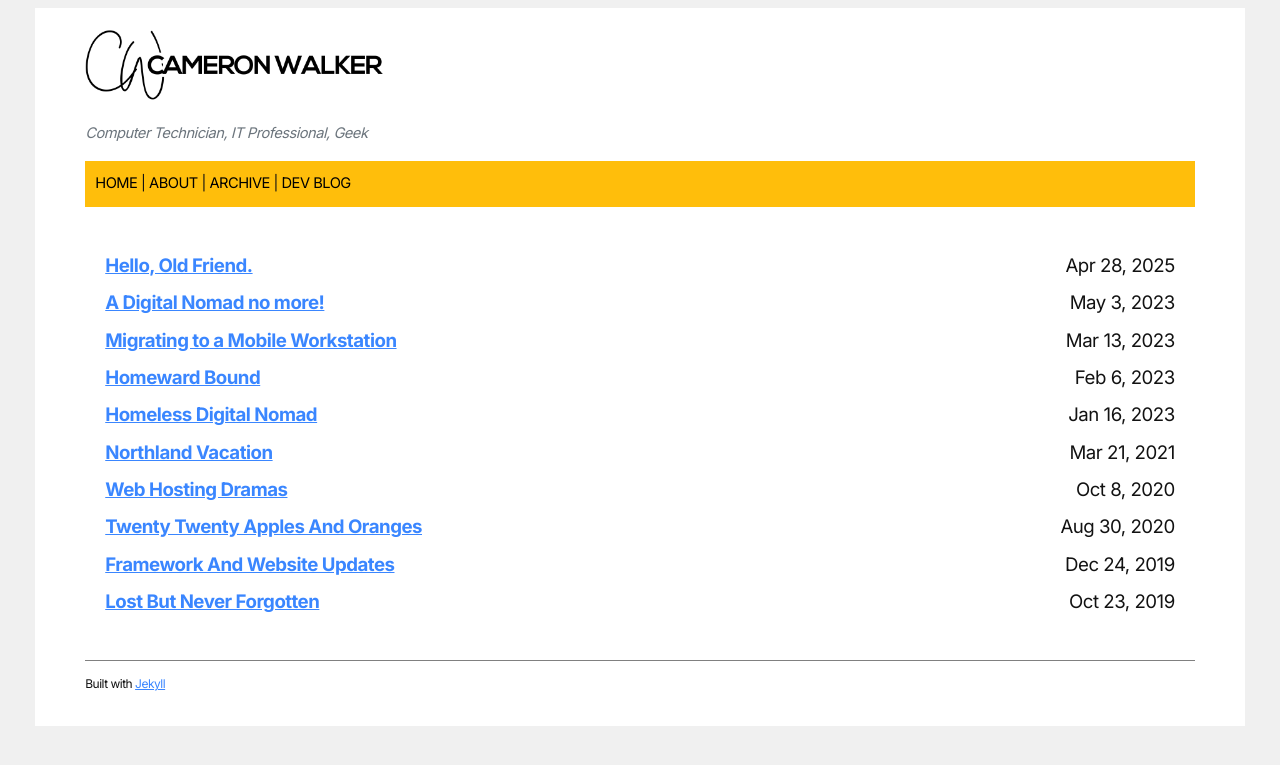
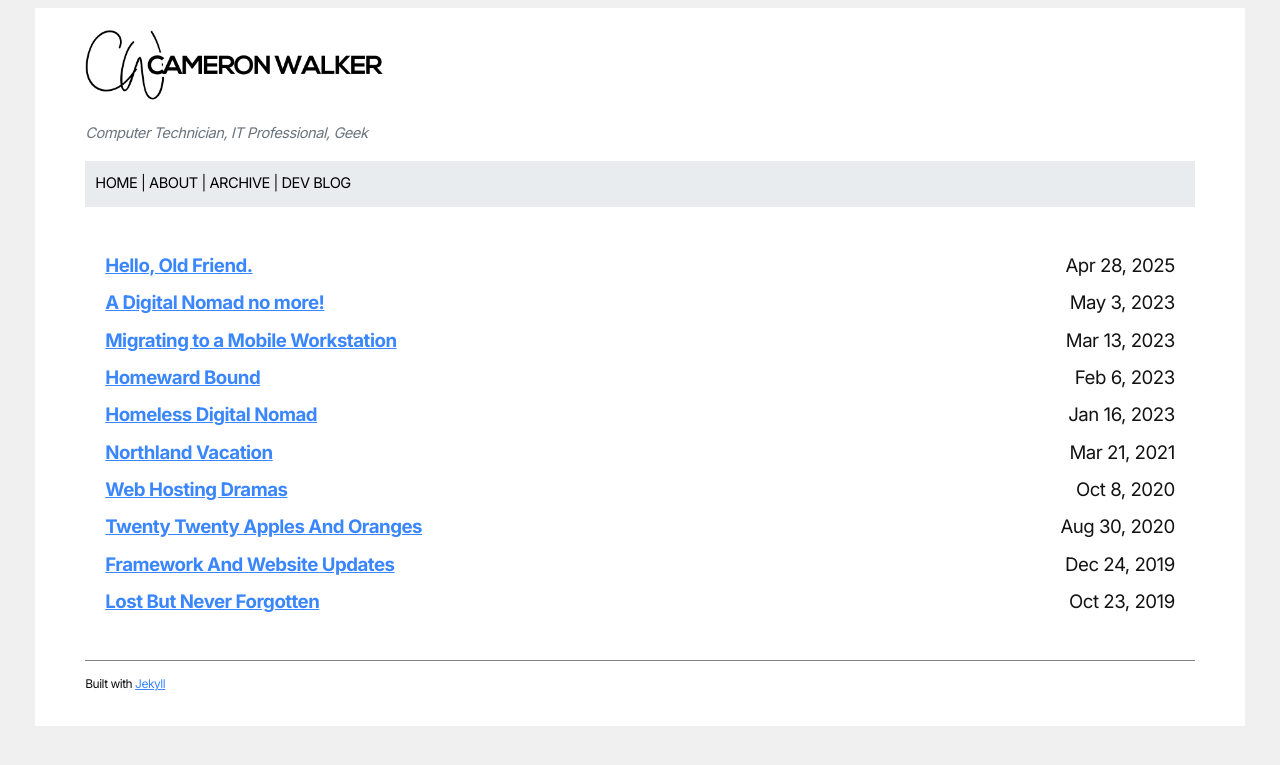
Before and after one commit to t94xr/cameronwalker, a Jekyll site: the page built from index.html, in a window 1280 px wide. Shown: the top 765 px of the page. Built offline with Jekyll 4.4.1, drawn with Linux system fonts in a browser that asks for light colours; some web fonts are replaced; the list of posts is cut into pages by our own code.

Commit message:
Update with new content and files

```diff
--- a/assets/css/style.css
+++ b/assets/css/style.css
@@ -37,7 +37,7 @@ header p {
     font-style: italic;
 }
 nav {
-    background-color: #ffbe0b;
+    background-color: #e9ecef;
     padding: 10px;
     text-transform: uppercase;
     text-decoration: none;
```
